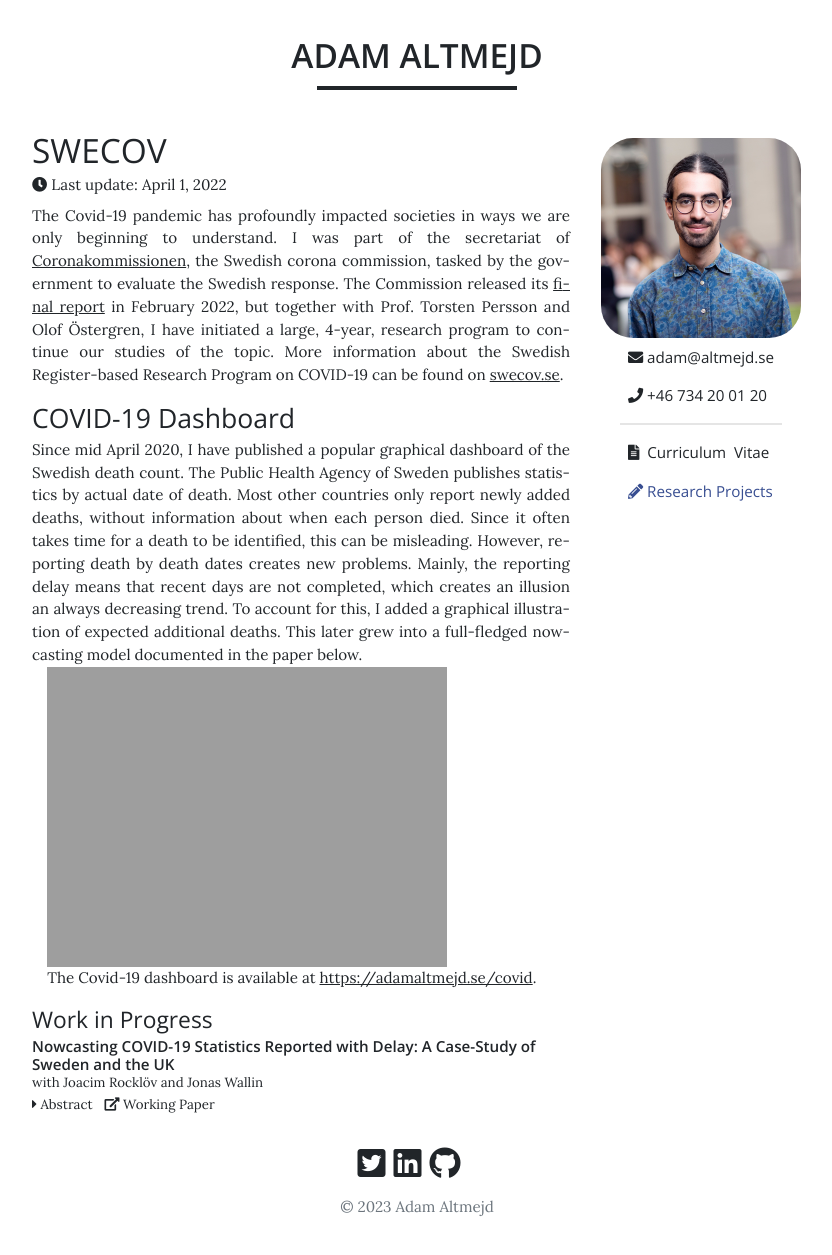
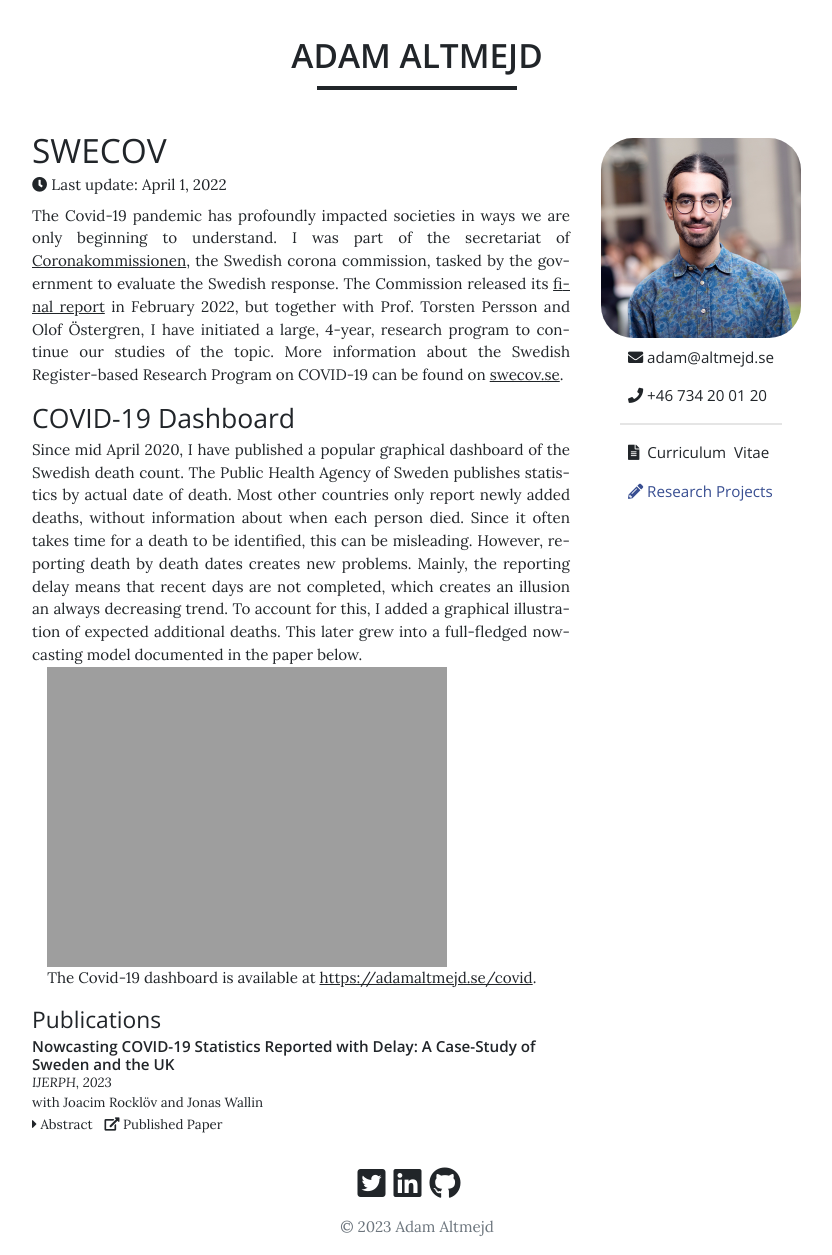
Before and after one commit to adamaltmejd/adamaltmejd.github.io, a Jekyll site: the page built from _posts/projects/2021-01-11-covid-19.md, in a window 1280 px wide. Shown: the whole page, without its empty margins (223-1055 px from the left). Built offline with Jekyll 4.4.1, drawn with Linux system fonts in a browser that asks for light colours; a style sheet for code colours, icons or effects is not loaded.

Commit message:
nowcasting published

```diff
--- a/_data/research.yml
+++ b/_data/research.yml
@@ -189,7 +189,7 @@
   abstract: "We measure how accurately replication of experimental results can be predicted by black-box statistical models. With data from four large-scale replication projects in experimental psychology and economics, and techniques from machine learning, we train predictive models and study which variables drive predictable replication. The models predicts binary replication with a cross-validated accuracy rate of 70% (AUC of 0.77) and estimates of relative effect sizes with a Spearman ρ of 0.38. The accuracy level is similar to market-aggregated beliefs of peer scientists (Camerer et al., 2016; Dreber et al., 2015). The predictive power is validated in a pre-registered out of sample test of the outcome of Camerer et al. (2018), where 71% (AUC of 0.73) of replications are predicted correctly and effect size correlations amount to ρ = 0.25. Basic features such as the sample and effect sizes in original papers, and whether reported effects are single-variable main effects or two-variable interactions, are predictive of successful replication. The models presented in this paper are simple tools to produce cheap, prognostic replicability metrics. These models could be useful in institutionalizing the process of evaluation of new findings and guiding resources to those direct replications that are likely to be most informative."
 
 - id: altmejd2023nowcasting
-  type: Work in Progress
+  type: Publications
   year: 2023
   journal: IJERPH
   project: COVID-19
```
